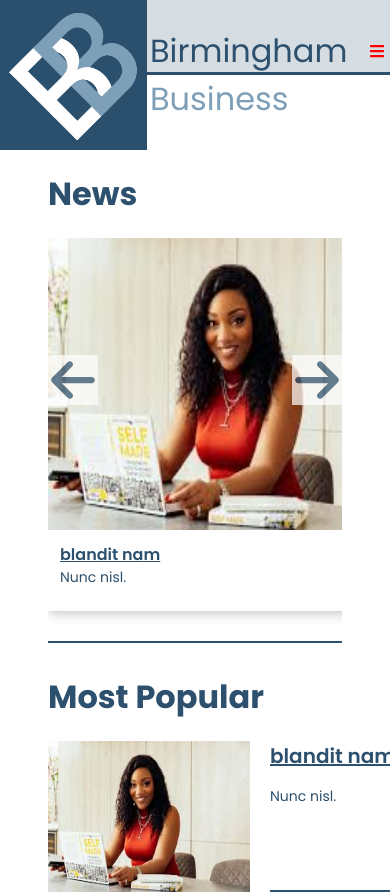
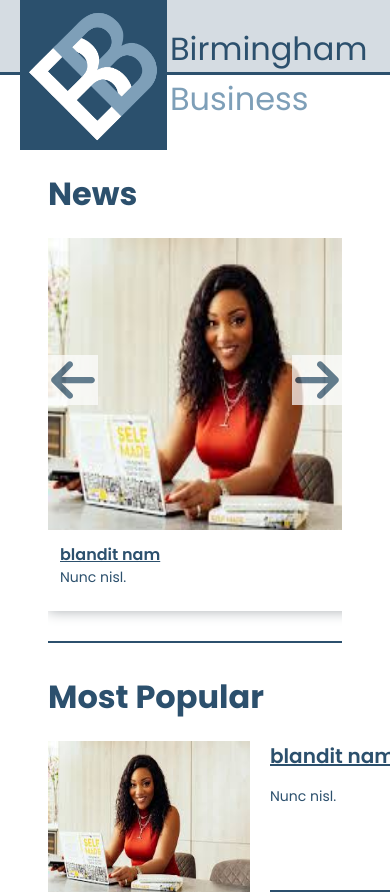
Before and after one commit to gabriellemia/birmingham-biz, a Next.js app: page / in a window 390 px wide. Shown: the top 894 px of the page. Built offline with nearby package versions, Linux system fonts and the light colour scheme.

Commit message:
header is at MVP1 stage

```diff
--- a/src/app/components/Header/Header.jsx
+++ b/src/app/components/Header/Header.jsx
@@ -58,7 +58,7 @@ export default function Header() {
               </a>
             </li>
             <button
-							className={`${styles.navBtn} ${styles.navCloseBtn}`}
+              className={`${styles.navBtn} ${styles.navCloseBtn} ${styles.navCross}`}
               onClick={showNavbar}
             >
               <FaTimes />
@@ -72,7 +72,7 @@ export default function Header() {
 						/>
 					</div> */}
           <button
-						className={`${styles.navBtn} ${styles.navCloseBtn}`}
+            className={`${styles.navBtn} ${styles.navCloseBtn} ${styles.burgerIcon}`}
             onClick={showNavbar}
           >
             <FaBars />
--- a/src/app/components/Header/Header.module.css
+++ b/src/app/components/Header/Header.module.css
@@ -14,6 +14,7 @@
 	grid-template-columns: 150px auto;
 	grid-template-rows: 75px 75px;
 	margin: 0 auto;
+  padding:0 20px;
 }
 
 .topNavBar {
@@ -75,28 +76,45 @@
 	background: transparent;
 	border: none;
 	outline: none;
-	color: red;
 	position: absolute;
 	visibility: hidden;
 	opacity: 0;
+  color: #2c506d;
 }
 
-@media only screen and (max-width: 1050px) {
+.burgerIcon {
+  font-size: 2.5em;
+}
+
+@media only screen and (max-width: 1090px) {
 	.navBtn {
 		position: static;
 		visibility: visible;
 		opacity: 1;
 	}
 
+  .navCross {
+    position: absolute;
+    top: 10px;
+    right: 10px;
+    color: white;
+  }
+
 	.navBarContainer {
+    flex-direction: column;
+    align-items: center;
+    justify-content: center;
 		position: fixed;
 		top: 0;
 		left: 0;
 		height: 100%;
 		width: 100%;
-		background-color: #d4a20d;
+		background-color: #2c506d;
 		transition: 1s;
 		transform: translateY(-100vh);
+    color: white;
+    font-size: 2.5em;
+    gap: 1em;
 	}
 
 	.responsive_nav {
```
Lines whose indentation alone changed are shown as unchanged.
